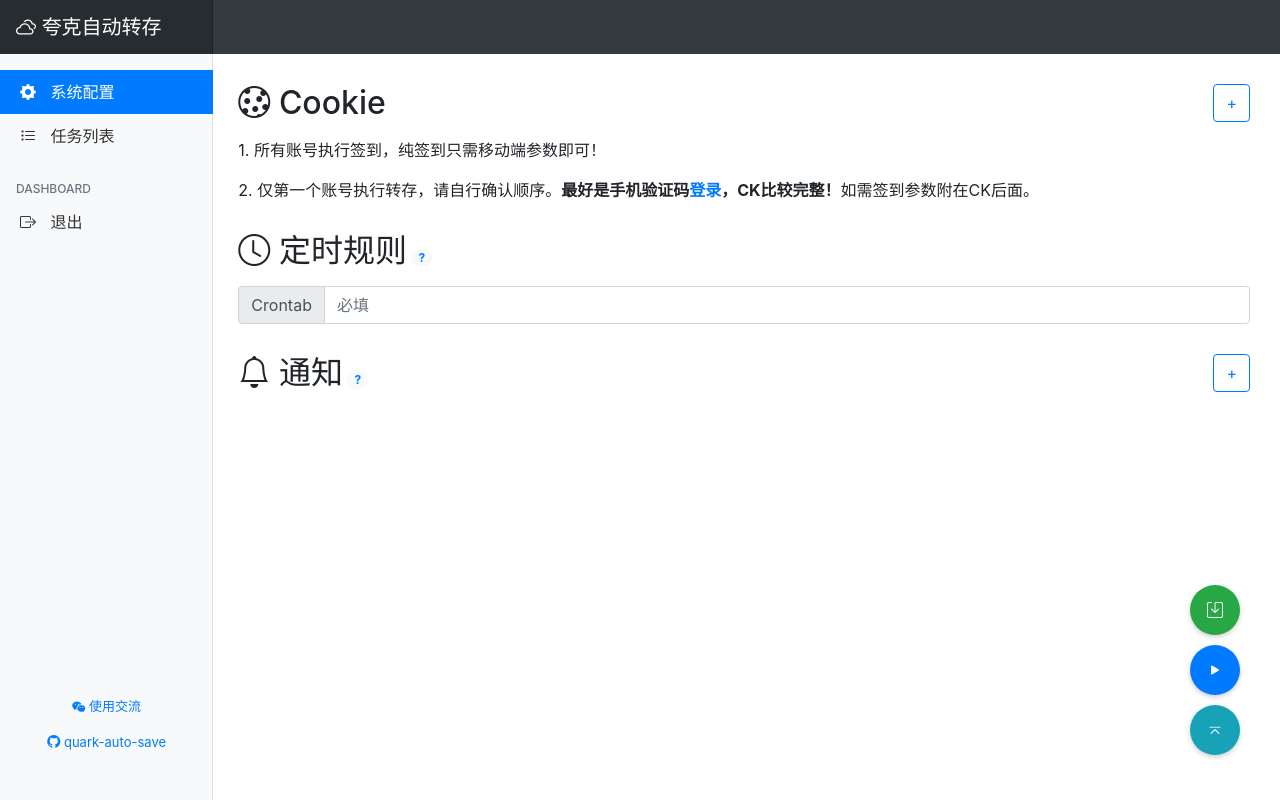
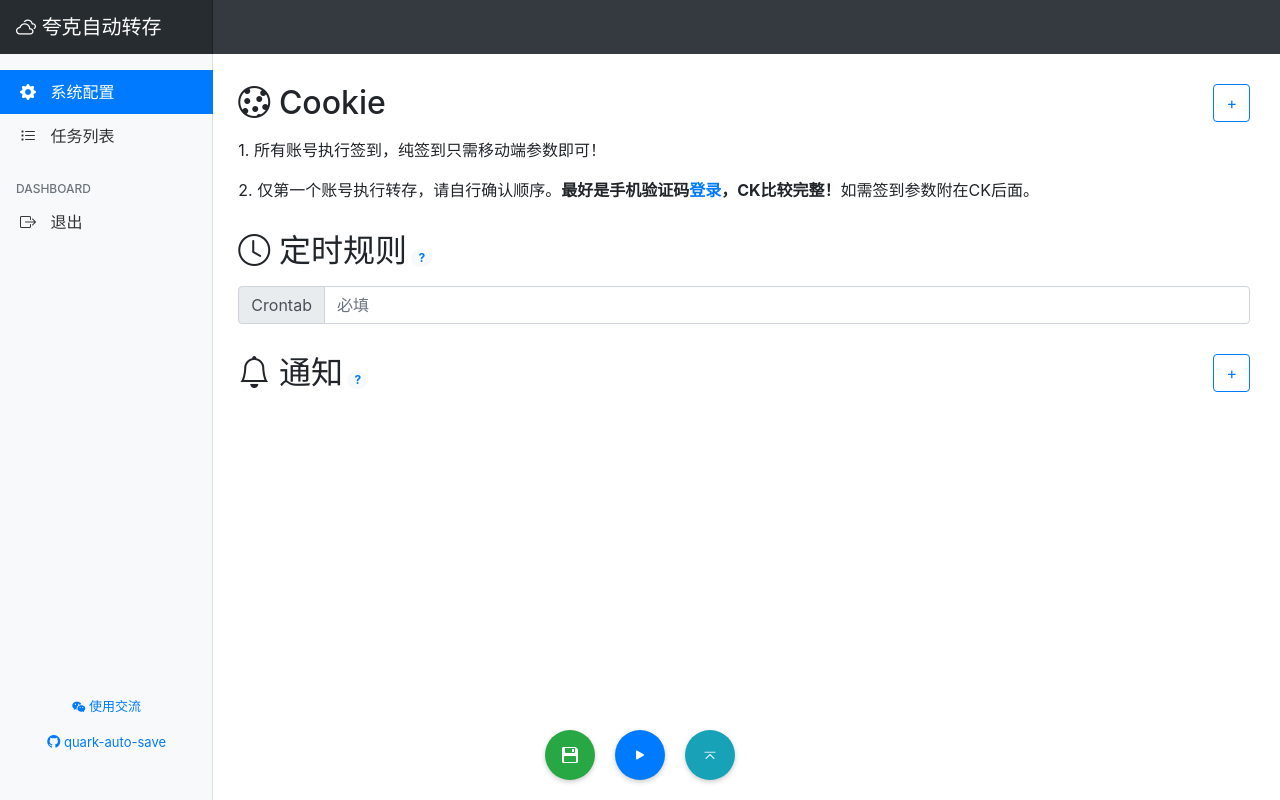
Before and after one commit to Cp0204/quark-auto-save, a Flask app: template app/templates/index.html in a window 1280 px wide. Run offline with Flask 3, Linux system fonts and the light colour scheme; the template is opened without the code that fills it, so the values that code supplies are empty; parts of the project's set-up code (start-up, migrations or seed data) failed here and were passed over; some libraries are stand-ins or nearby versions.

Commit message:
🎨 调整操作按钮样式
- 将按钮布局从垂直改为水平排列
- 调整按钮位置至页面底部居中
- 修改保存按钮图标为bi-floppy2-fill
- 优化按钮间距和边距

```diff
--- a/app/static/css/dashboard.css
+++ b/app/static/css/dashboard.css
@@ -6,16 +6,17 @@ body {
 .bottom-buttons {
   z-index: 99;
   position: fixed;
-  right: 40px;
-  bottom: 40px;
+  left: 50%;
+  bottom: 20px;
   background-color: transparent;
   display: flex;
-  flex-direction: column;
+  flex-direction: row;
+  transform: translateX(-50%);
 }
 
 .bottom-buttons button {
   border-radius: 50%;
-  margin: 5px 0;
+  margin: 0 10px;
   width: 50px;
   height: 50px;
   display: flex;
--- a/app/templates/index.html
+++ b/app/templates/index.html
@@ -326,7 +326,7 @@
           </div>
 
           <div class="bottom-buttons">
-            <button class="btn btn-success" title="保存 CTRL+S"><i class="bi bi-save"></i></button>
+            <button class="btn btn-success" title="保存 CTRL+S"><i class="bi bi-floppy2-fill"></i></button>
             <button type="button" class="btn btn-primary" title="运行 CTRL+R" @click="runScriptNow()"><i class="bi bi-play-fill"></i></button>
             <button type="button" class="btn btn-info" @click="scrollToX(0)" @dblclick="scrollToX()" data-toggle="tooltip" data-placement="top" title="单击回顶，双击到底"><i class="bi bi-chevron-bar-up"></i></button>
           </div>
```
